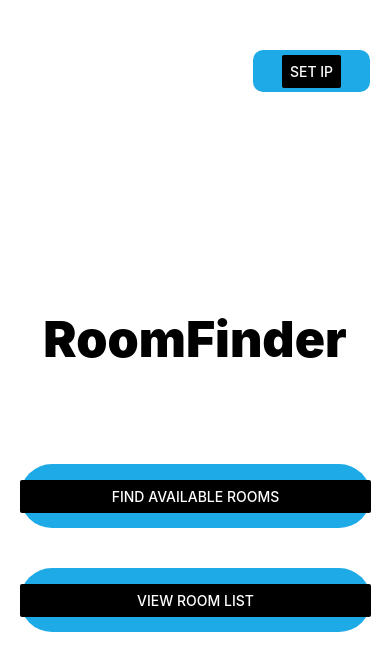
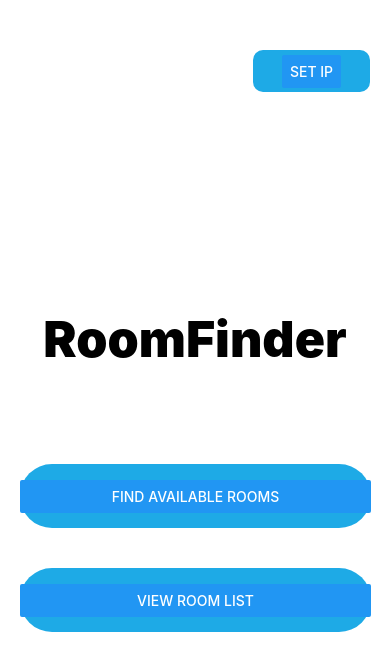
Before and after one commit to RileyS17/RoomFinder, a React Native app: screen / in a window 390 px wide. Shown: the top 670 px of the page. Built offline with nearby package versions, Linux system fonts and the light colour scheme.

Commit message:
Fixed platform specific button issues

```diff
--- a/App.js
+++ b/App.js
@@ -1,5 +1,5 @@
 import React, { useState } from 'react';
-import { StyleSheet, Text, View, Button, Alert } from 'react-native';
+import { StyleSheet, Text, View, Button, Alert, Platform } from 'react-native';
 
 import ShowRoomScreen from './components/ShowRoomScreen';
 import EnterServerScreen from './components/EnterServerScreen';
@@ -107,17 +107,21 @@ export default function App() {
     return (
         <View style={styles.container}>
             <View style={styles.setIpStyle}>
-                <Button title="Set IP" color="black" onPress={setIPHandler}/>
+                <Button title="Set IP" color={Platform.OS === 'ios' ? "black" : ""} onPress={setIPHandler}/>
             </View>
             <View style={styles.filler}></View>
             <View style={styles.textView}>
                 <Text style={styles.titleText}>RoomFinder</Text>
             </View>
             <View style={styles.button}>
-                <Button title="Find Available Rooms" color="black" onPress={findAvailRoomsHandler}/>
+                <Button
+                    title="Find Available Rooms"
+                    color={Platform.OS === 'ios' ? "black" : ""}
+                    onPress={findAvailRoomsHandler}
+                />
             </View>
             <View style={styles.button}>
-                <Button title="View Room List" color="black" onPress={viewRoomsHandler}/>
+                <Button title="View Room List" color={Platform.OS === 'ios' ? "black" : ""} onPress={viewRoomsHandler}/>
             </View>
             <View style={styles.filler}></View>
             <ShowRoomScreen visible={isAvailRoomScreen} onBackButton={closeAvailRoomScreen} dataAvail={availRoomData} thisServerIp={serverIP}/>
--- a/app.json
+++ b/app.json
@@ -26,6 +26,7 @@
     "ios": {
       "supportsTablet": true
     },
-    "description": ""
+    "description": "",
+    "githubUrl": "https://github.com/RileyS17/RoomFinder"
   }
 }
--- a/components/EnterServerScreen.js
+++ b/components/EnterServerScreen.js
@@ -1,5 +1,5 @@
 import React, { useState} from 'react';
-import { View, StyleSheet, Modal, Button, TextInput } from 'react-native';
+import { View, StyleSheet, Modal, Button, TextInput, Platform } from 'react-native';
 
 const EnterServerScreen = props => {
 
@@ -20,7 +20,7 @@ const EnterServerScreen = props => {
     return (
         <Modal visible={props.visible} animationType="slide">
             <View style={styles.buttonStyle}>
-                <Button title="Back" color="black" onPress={backButtonHandler} />
+                <Button title="Back" color={Platform.OS === 'ios' ? "black" : ""} onPress={backButtonHandler} />
             </View>
             <View style={styles.mainView}>
                 <View style={styles.inputView}>
@@ -33,7 +33,7 @@ const EnterServerScreen = props => {
                     />
                 </View>
                 <View style={styles.confirmButton}>
-                    <Button title="Confirm" color="black" onPress={confirmButtonHandler}/>
+                    <Button title="Confirm" color={Platform.OS === 'ios' ? "black" : ""} onPress={confirmButtonHandler}/>
                 </View>
             </View>
         </Modal>
--- a/components/ShowRoomScreen.js
+++ b/components/ShowRoomScreen.js
@@ -1,5 +1,5 @@
 import React from 'react';
-import { View, StyleSheet, Modal, Button, FlatList, SafeAreaView, Text, SectionList } from 'react-native';
+import { View, StyleSheet, Modal, Button, FlatList, SafeAreaView, Text, SectionList, Platform } from 'react-native';
 
 import RoomItem from './RoomItem';
 
@@ -36,7 +36,7 @@ const ShowRoomScreen = props => {
     return (
         <Modal visible={props.visible} animationType="slide">
             <View style={styles.buttonStyle}>
-                <Button title="Back" color="black" onPress={props.onBackButton} />
+                <Button title="Back" color={Platform.OS === 'ios' ? "black" : ""} onPress={props.onBackButton} />
             </View>
             <SafeAreaView style={styles.listStyle}>
                 {checkProvidedData()}
--- a/components/ViewRoomInfo.js
+++ b/components/ViewRoomInfo.js
@@ -55,7 +55,7 @@ const ViewRoomInfo = props => {
         <Modal visible={props.visible} animationType="slide">
             <View style={styles.container}>
                 <View style={styles.buttonStyle}>
-                    <Button title="Close" color="black" onPress={props.onCloseButton} />
+                    <Button title="Close" color={Platform.OS === 'ios' ? "black" : ""} onPress={props.onCloseButton} />
                 </View>
                 <View style={styles.titleStyle}>
                     <Text style={styles.titleText}>{props.title}</Text>
```
